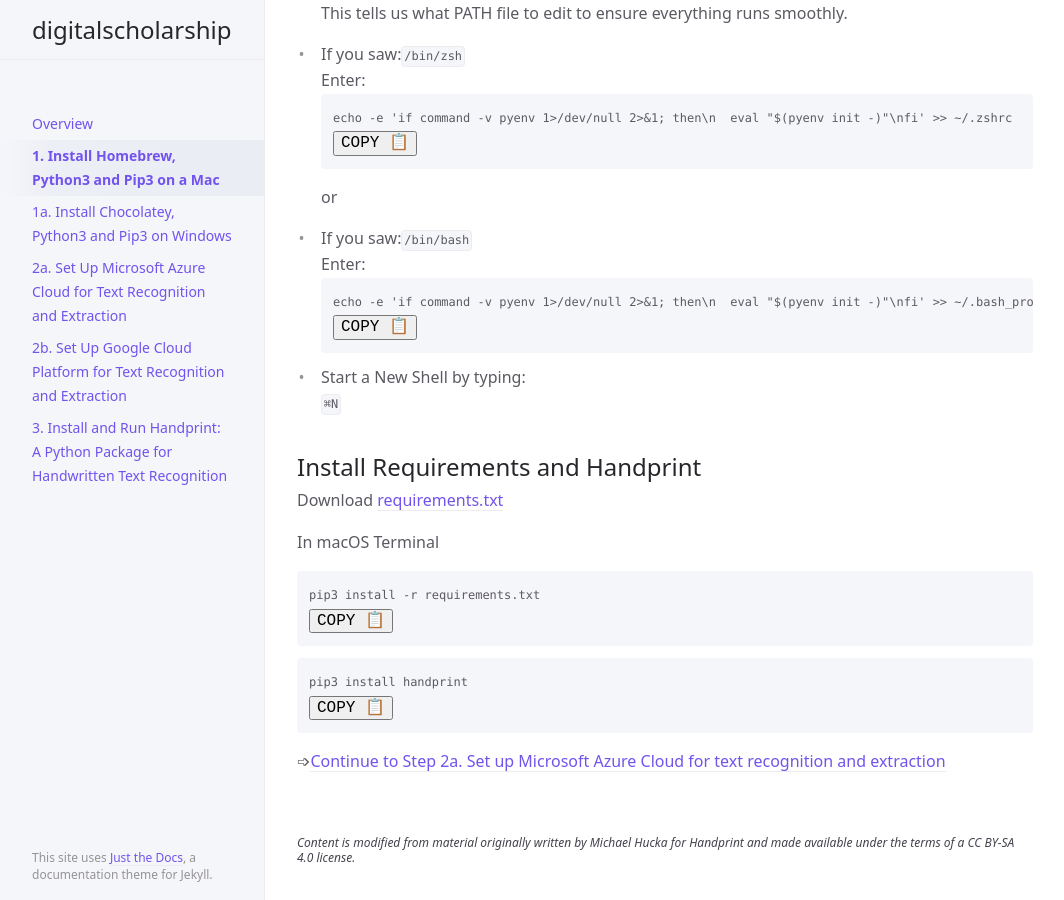
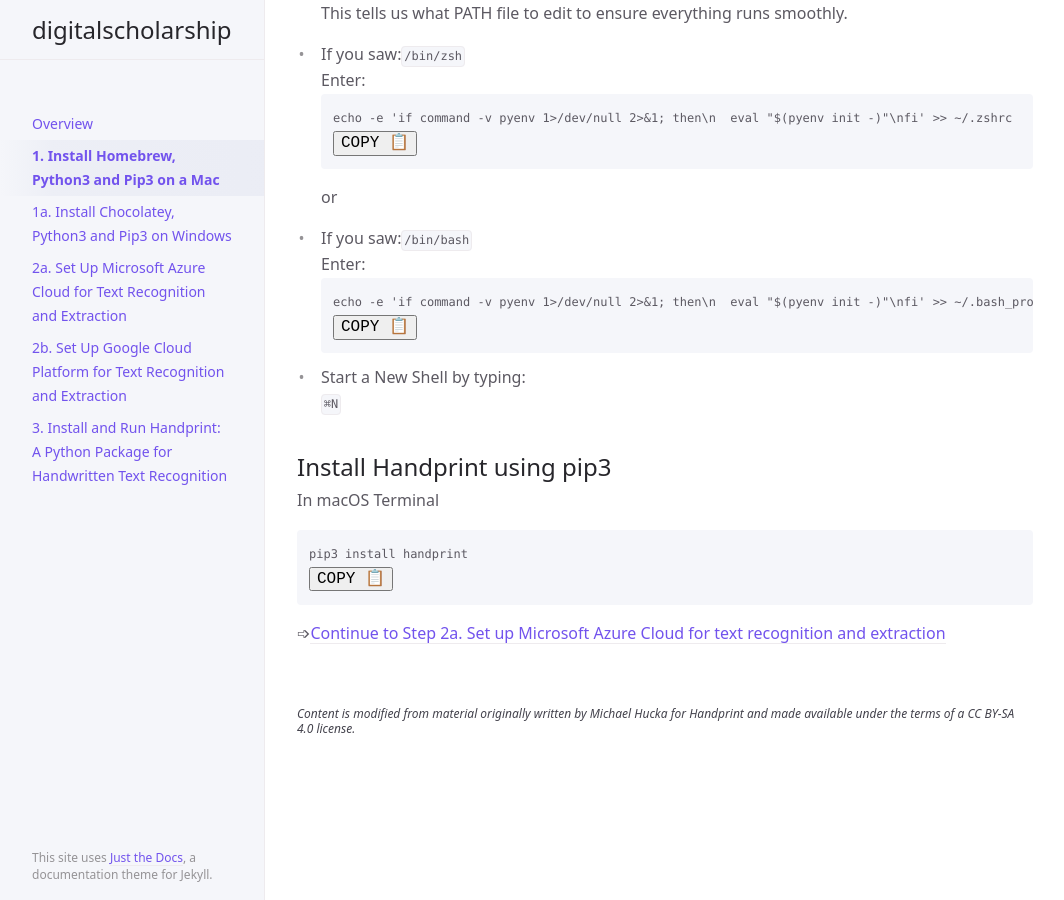
Before and after one commit to ccarvel/digitalscholarship, a Jekyll site: the page built from step_1_cli.md, in a window 1280 px wide and 900 px high, scrolled down 1355 px. Shown: the whole window, without its empty margins (107-1171 px from the left). Built offline with Jekyll 4.4.1, drawn with Linux system fonts in a browser that asks for light colours.

Commit message:
Update step_1_cli.md

````diff
--- a/step_1_cli.md
+++ b/step_1_cli.md
@@ -65,15 +65,11 @@ echo -e 'if command -v pyenv 1>/dev/null 2>&1; then\n  eval "$(pyenv init -)"\nf
 * Start a New Shell by typing:<br/>
 ```⌘N```
 
-Install Requirements and Handprint
+Install Handprint using pip3
 ----
 
-Download [requirements.txt](https://raw.githubusercontent.com/ccarvel/ocr-htr-tutorial/gh-pages/requirements.txt)
 
 In macOS Terminal
-```
-pip3 install -r requirements.txt
-```
 ```
 pip3 install handprint
 ```
````
